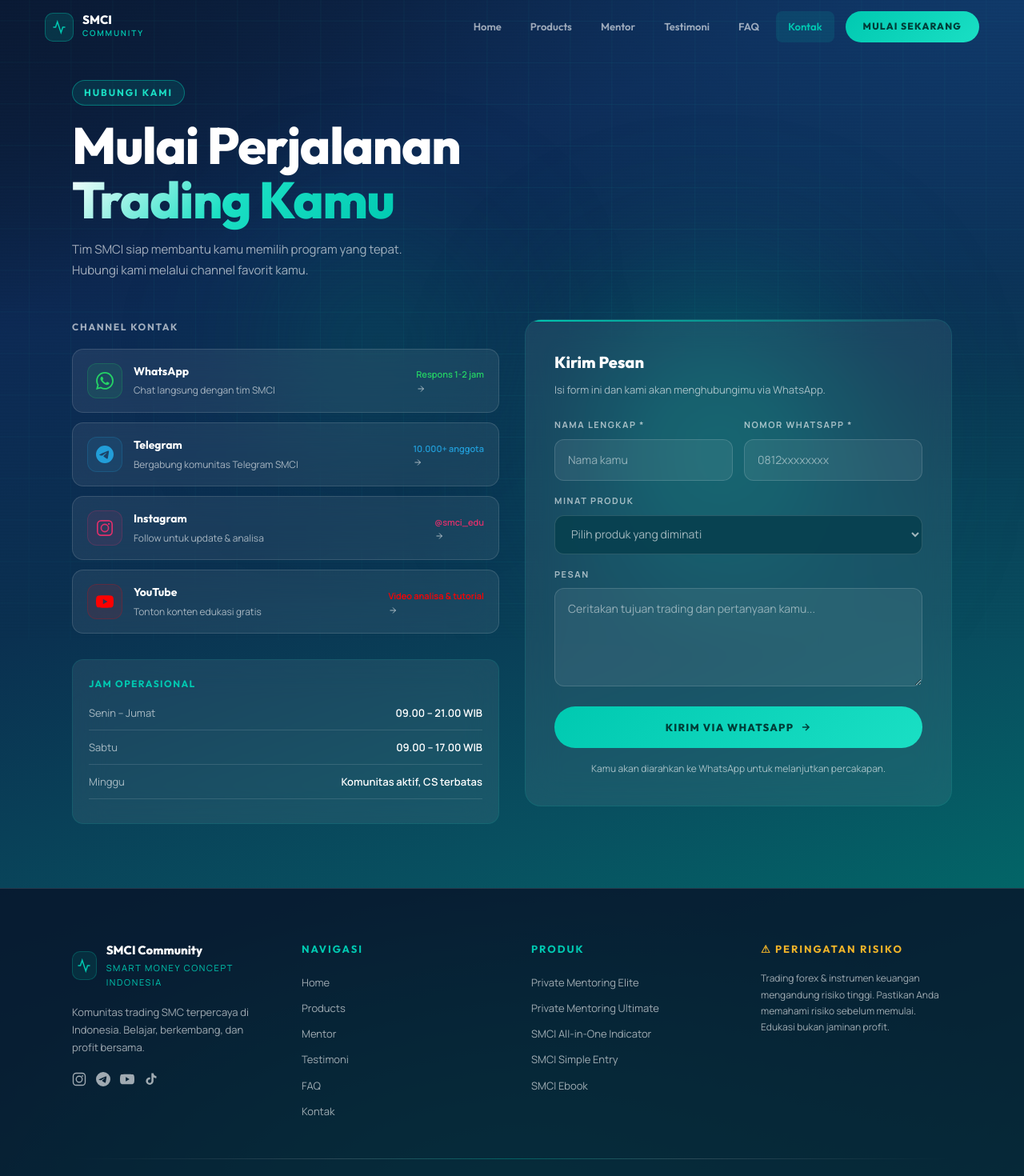
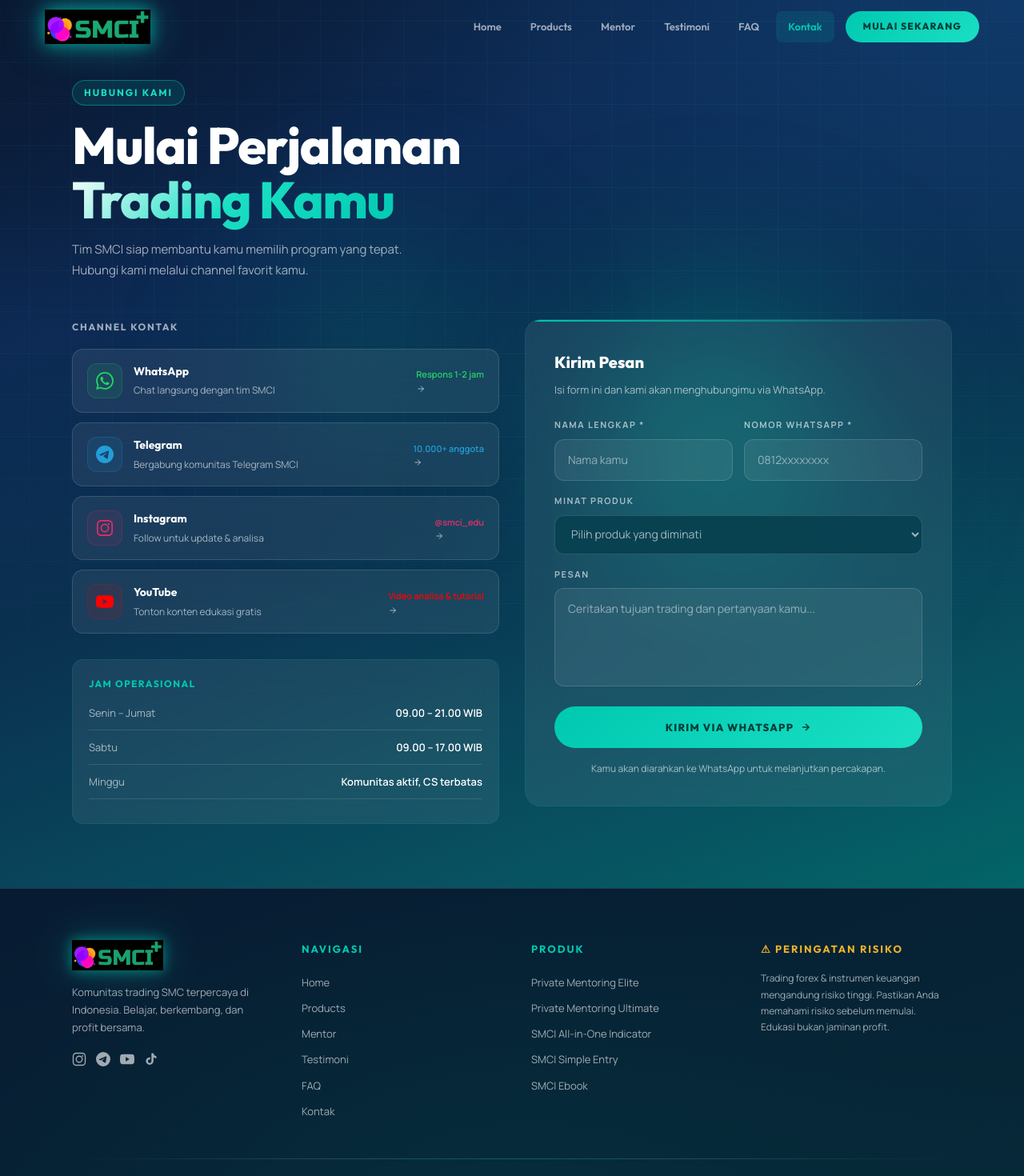
Before and after one commit to yudibasri03/SMCI_Website, a React (Vite) app: page /contact in a window 1280 px wide. Shown: the top 1470 px of the page at 80% size. Built offline with nearby package versions, Linux system fonts and the light colour scheme; the HTML template or start-up script is replaced by a standard one.

Commit message:
logo add

```diff
--- a/src/components/Footer.tsx
+++ b/src/components/Footer.tsx
@@ -25,14 +25,17 @@
         <div style={{ display: "grid", gridTemplateColumns: "repeat(auto-fit, minmax(min(200px,100%), 1fr))", gap: "clamp(28px,4vw,48px)", marginBottom: "48px" }}>
           {/* Brand */}
           <div>
-            <div style={{ display: "flex", alignItems: "center", gap: 12, marginBottom: 16 }}>
-              <div style={{ width: 36, height: 36, borderRadius: 10, background: "rgba(0,201,177,0.1)", border: "1px solid rgba(0,201,177,0.25)", display: "flex", alignItems: "center", justifyContent: "center" }}>
-                <svg width="18" height="18" viewBox="0 0 24 24" fill="none" stroke="#00C9B1" strokeWidth="2"><path d="M22 12h-4l-3 9L9 3l-3 9H2"/></svg>
-              </div>
-              <div>
-                <div style={{ fontFamily: "var(--font-display)", fontSize: "15px", fontWeight: 800, color: "#fff" }}>SMCI Community</div>
-                <div style={{ fontSize: "11px", letterSpacing: "0.15em", color: "var(--cyan)" }}>SMART MONEY CONCEPT INDONESIA</div>
-              </div>
+            <div style={{ marginBottom: 16 }}>
+              <img
+                src="/logo-smci.png"
+                alt="SMCI Community"
+                style={{
+                  height: 38,
+                  width: "auto",
+                  objectFit: "contain",
+                  filter: "drop-shadow(0 0 8px rgba(0,201,177,0.5)) drop-shadow(0 0 20px rgba(0,201,177,0.25)) brightness(1.1)",
+                }}
+              />
             </div>
             <p style={{ fontSize: "13px", lineHeight: 1.7, color: "var(--text-muted)", marginBottom: 20 }}>
               Komunitas trading SMC terpercaya di Indonesia. Belajar, berkembang, dan profit bersama.
--- a/src/components/Navbar.tsx
+++ b/src/components/Navbar.tsx
@@ -50,14 +50,17 @@
         transition: "all 0.35s ease",
       }}>
         {/* Logo */}
-        <button onClick={() => handleNav("/")} style={{ background: "none", border: "none", cursor: "pointer", display: "flex", alignItems: "center", gap: "11px", padding: 0 }}>
-          <div style={{ width: 36, height: 36, borderRadius: "10px", background: "rgba(0,201,177,0.15)", border: "1px solid rgba(0,201,177,0.35)", display: "flex", alignItems: "center", justifyContent: "center", flexShrink: 0 }}>
-            <svg width="18" height="18" viewBox="0 0 24 24" fill="none" stroke="#00C9B1" strokeWidth="2"><path d="M22 12h-4l-3 9L9 3l-3 9H2"/></svg>
-          </div>
-          <div style={{ textAlign: "left" }}>
-            <div style={{ fontFamily: "var(--font-display)", fontSize: "15px", fontWeight: 800, color: "#fff", lineHeight: 1.1 }}>SMCI</div>
-            <div style={{ fontSize: "10px", letterSpacing: "0.18em", color: "var(--cyan)", fontWeight: 600 }}>COMMUNITY</div>
-          </div>
+        <button onClick={() => handleNav("/")} style={{ background: "none", border: "none", cursor: "pointer", display: "flex", alignItems: "center", padding: 0 }}>
+          <img
+            src="/logo-smci.png"
+            alt="SMCI Community"
+            style={{
+              height: 44,
+              width: "auto",
+              objectFit: "contain",
+              filter: "drop-shadow(0 0 10px rgba(0,201,177,0.6)) drop-shadow(0 0 24px rgba(0,201,177,0.3)) brightness(1.15)",
+            }}
+          />
         </button>
 
         {/* Desktop nav */}
```
Also changed, not shown: public/logo-smci.png (added).
